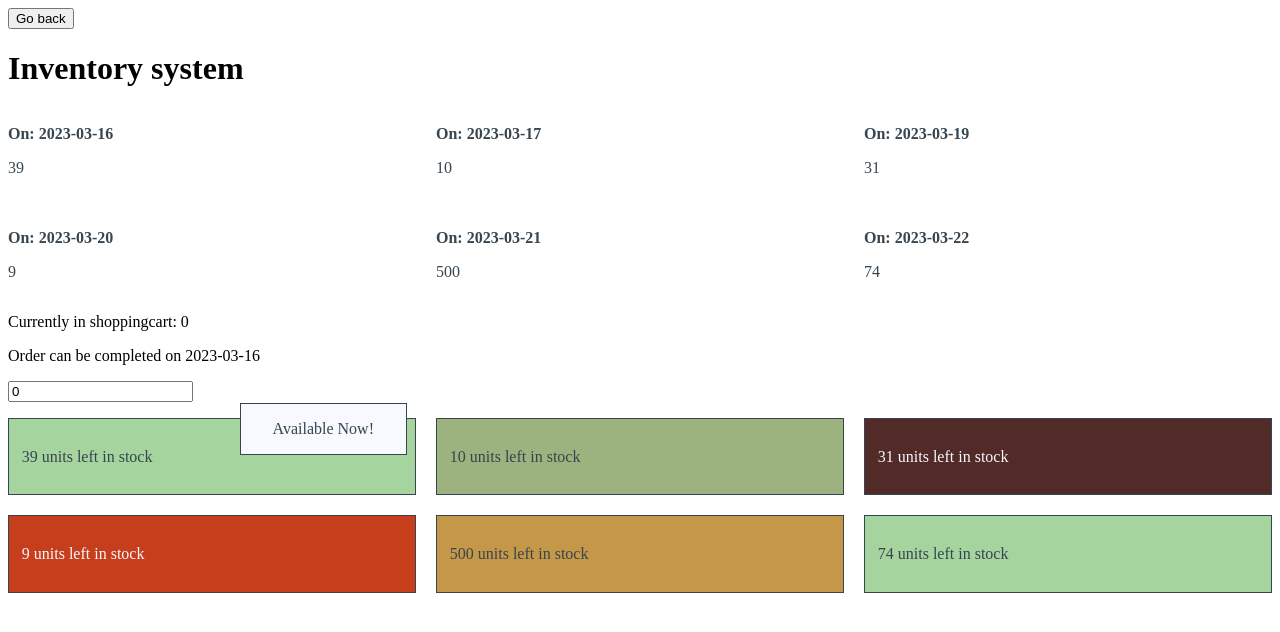
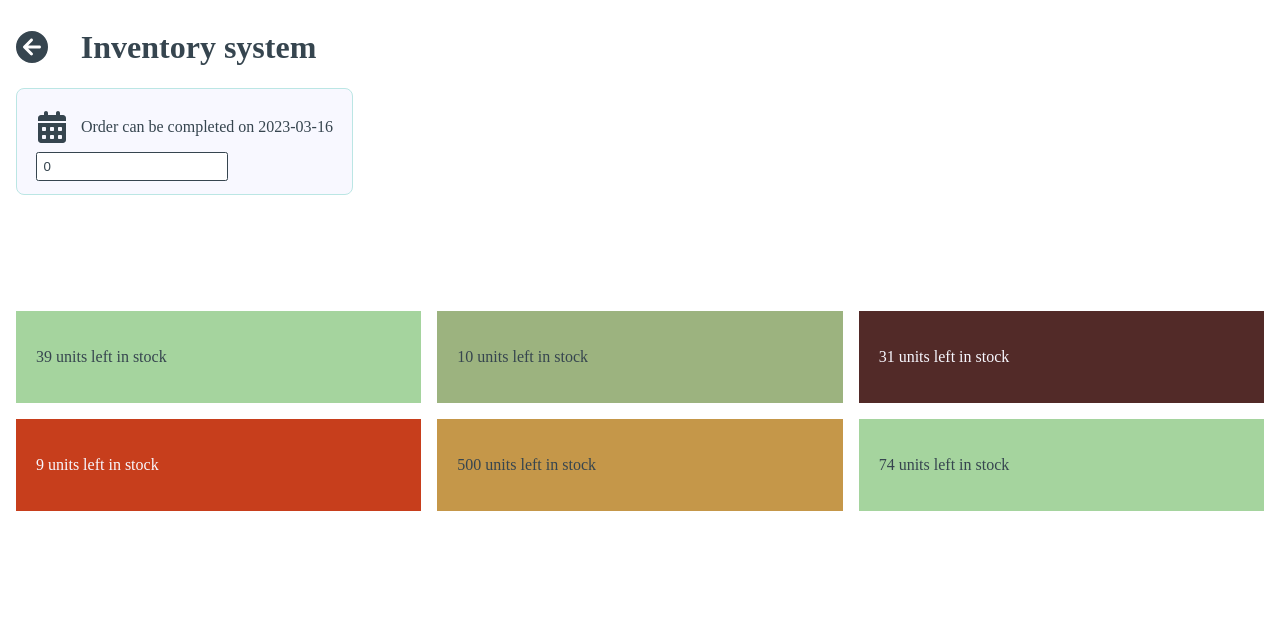
Before and after one commit to Artyssee/distribution-component-retake, a Vue app: page /product/0 in a window 1280 px wide. Shown: the top 632 px of the page. Built offline with nearby package versions, Linux system fonts and the light colour scheme.

Commit message:
Added some styling to the project

```diff
--- a/package.json
+++ b/package.json
@@ -16,12 +16,18 @@
     "format": "prettier --write src/"
   },
   "dependencies": {
+    "@fortawesome/fontawesome-svg-core": "^6.3.0",
+    "@fortawesome/free-brands-svg-icons": "^6.3.0",
+    "@fortawesome/free-regular-svg-icons": "^6.3.0",
+    "@fortawesome/free-solid-svg-icons": "^6.3.0",
+    "@fortawesome/vue-fontawesome": "^3.0.3",
     "normalize.css": "^8.0.1",
     "pinia": "^2.0.32",
     "vue": "^3.2.47",
     "vue-router": "^4.1.6"
   },
   "devDependencies": {
+    "@faker-js/faker": "^7.6.0",
     "@rushstack/eslint-patch": "^1.2.0",
     "@types/node": "^18.14.2",
     "@vitejs/plugin-vue": "^4.0.0",
--- a/src/App.vue
+++ b/src/App.vue
@@ -6,4 +6,4 @@ import { RouterView } from 'vue-router'
   <RouterView />
 </template>
 
-<style scoped></style>
+<style scoped lang="scss"></style>
--- a/src/assets/styles/colors.scss
+++ b/src/assets/styles/colors.scss
@@ -1,2 +1,9 @@
+// Primary colors
 $primary-white: #f8f8ff; // Ghost white
 $primary-black: #36454f; // Characoal
+
+/* SCSS RGB */
+$indigo-dye: rgba(8, 75, 131, 1);
+$brown-sugar: rgba(190, 110, 70, 1);
+$mint-green: rgba(187, 230, 228, 1);
+$antiflash-white: rgba(240, 246, 246, 1);
--- a/src/components/atoms/InventoryView.vue
+++ b/src/components/atoms/InventoryView.vue
@@ -1,5 +1,7 @@
 <script setup lang="ts">
 import type { ISegment } from '@/scripts/interfaces'
+import { faCalendarAlt } from '@fortawesome/free-solid-svg-icons'
+import type { FontAwesomeIcon } from '@fortawesome/vue-fontawesome'
 
 export interface Props {
   segment: ISegment
@@ -10,24 +12,41 @@ const props = defineProps<Props>()
 
 <template>
   <Transition name="fade">
-    <li v-if="props.segment.quantity > 0" class="inventorySatusList__item">
-      <p>
-        <strong>On: {{ props.segment.date }}</strong>
-      </p>
-      <p>{{ props.segment.quantity >= 0 ? props.segment.quantity : 0 }}</p>
+    <li v-if="props.segment.quantity > 0" class="inventoryStatusListItem">
+      <div class="inventoryStatusDateContainer">
+        <font-awesome-icon class="inventorySystemButton__icon" :icon="faCalendarAlt" />
+        <p class="inventoryStatusDateContainer__text">
+          <strong>On {{ props.segment.date }}</strong>
+        </p>
+      </div>
+
+      <p>Products in stock: {{ props.segment.quantity >= 0 ? props.segment.quantity : 0 }}</p>
     </li>
   </Transition>
 </template>
 
 <style lang="scss" scoped>
-// Vue transition for fading out segments
-.fade-enter-active,
-.fade-leave-active {
-  transition: opacity 0.5s ease-in-out;
+.inventoryStatusListItem {
+  background-color: $secondary-white;
+  border-radius: 8px;
+  border: 1px solid $mint-green;
+  padding: 1.2rem;
+
+  &:hover {
+    border-color: $primary-black;
+  }
 }
 
-.fade-enter-from,
-.fade-leave-to {
-  opacity: 0;
+.inventoryStatusDateContainer {
+  display: flex;
+  flex-direction: row;
+  align-items: center;
+  justify-content: flex-start;
+
+  &__text {
+    margin-top: 0;
+    margin-bottom: -4px;
+    padding-left: 0.8rem;
+  }
 }
 </style>
--- a/src/components/atoms/SegmentView.vue
+++ b/src/components/atoms/SegmentView.vue
@@ -1,5 +1,7 @@
 <script setup lang="ts">
 import type { ISegment } from '@/scripts/interfaces'
+import { faCalendarAlt } from '@fortawesome/free-solid-svg-icons'
+import type { FontAwesomeIcon } from '@fortawesome/vue-fontawesome'
 import { ref } from 'vue'
 
 export interface Props {
@@ -20,20 +22,26 @@ const setShowModal = () => {
 
 <template>
   <Transition name="fade">
-    <li v-if="props.segment.quantity > 0" class="segment" :class="`segment--${props.segmentColor}`">
-      <Transition name="fade">
     <div v-if="props.index != 0 && showModal" class="segmentPopup">
+      <font-awesome-icon class="segmentPopup__icon" :icon="faCalendarAlt" />
       <p>Available on: {{ props.segment.date }}</p>
     </div>
   </Transition>
   <Transition name="fade">
-        <div class="segmentPopup" v-if="props.index === 0">
+    <div v-if="props.index === 0 && showModal" class="segmentPopup">
+      <font-awesome-icon class="segmentPopup__icon" :icon="faCalendarAlt" />
       <p>Available Now!</p>
     </div>
   </Transition>
-      <p v-on:mouseover="setShowModal" v-on:mouseleave="setShowModal" class="segment__body">
-        {{ props.segment.quantity }} units left in stock
-      </p>
+  <Transition name="fade">
+    <li
+      v-if="props.segment.quantity > 0"
+      class="segment"
+      v-on:mouseover="setShowModal"
+      v-on:mouseleave="setShowModal"
+      :class="`segment--${props.segmentColor}`"
+    >
+      <p class="segment__body">{{ props.segment.quantity }} units left in stock</p>
     </li>
   </Transition>
 </template>
@@ -48,14 +56,22 @@ $senary-segment: #c59749;
 
 .segment {
   list-style: none;
-  padding: 0.8rem;
-  border: 1px solid $primary-black;
+  display: flex;
+  align-items: center;
+  justify-content: flex-start;
   position: relative;
   transition: 0.25s ease-in;
   pointer-events: all;
 
   &__body {
+    display: flex;
+    align-items: center;
     color: $primary-black;
+    width: 100%;
+    min-height: 60px;
+    height: 100%;
+    margin-left: 20px;
+    padding: 0;
   }
 
   &--primary {
@@ -95,35 +111,30 @@ $senary-segment: #c59749;
 }
 
 .segmentPopup {
+  min-width: 200px;
   position: absolute;
-  display: none;
+  display: flex;
   align-items: center;
   height: auto;
   background-color: $primary-white;
-  border: 1px solid $primary-black;
+  border: 1px solid $mint-green;
+  border-radius: 8px;
   padding: 1.2rem;
   z-index: 1;
-  top: -16px;
-  right: 8px;
-  padding: 0 2rem;
+  top: -104px;
+  margin-right: 2rem;
+
+  &__icon {
+    width: 2rem;
+    height: 2rem;
+    padding-left: 0;
+    margin-left: 0;
+    padding-right: 0.8rem;
+  }
 
   &__text {
     color: $primary-black;
-  }
-
-  @include breakpoint('md') {
-    display: flex;
+    width: 100%;
   }
 }
-
-// Vue transition for fading out segments
-.fade-enter-active,
-.fade-leave-active {
-  transition: opacity 0.5s ease-in-out;
-}
-
-.fade-enter-from,
-.fade-leave-to {
-  opacity: 0;
-}
 </style>
--- a/src/components/molecules/InventoryRow.vue
+++ b/src/components/molecules/InventoryRow.vue
@@ -30,6 +30,7 @@ const props = defineProps<Props>()
 
   @include breakpoint('lg') {
     grid-template-columns: repeat(3, 1fr);
+    grid-template-rows: 1fr 1fr;
   }
 }
 </style>
--- a/src/components/molecules/SegmentRow.vue
+++ b/src/components/molecules/SegmentRow.vue
@@ -59,6 +59,9 @@ onMounted(() => {
 </script>
 
 <template>
+  <div class="segmentPopupContainer">
+    <!-- TODO: Make this work with props -->
+  </div>
   <ul class="segmentsList">
     <SegmentView
       v-for="(segment, index) in props.segments"
@@ -72,12 +75,17 @@ onMounted(() => {
 </template>
 
 <style lang="scss" scoped>
+.segmentPopupContainer {
+  min-height: 100px;
+}
+
 .segmentsList {
   display: grid;
   grid-template-columns: 1fr;
   grid-template-rows: 1fr;
-  gap: 20px;
+  gap: 16px;
   padding: 0;
+  position: relative;
 
   @include breakpoint('md') {
     grid-template-columns: 1fr 1fr;
--- a/src/components/organisms/InventorySystem.vue
+++ b/src/components/organisms/InventorySystem.vue
@@ -6,8 +6,14 @@ export interface Props {
 
 import router from '@/router'
 import type { IProduct, ISegment } from '@/scripts/interfaces'
+import {
+  faCalendarAlt,
+  faCircleArrowLeft,
+  faShoppingBasket
+} from '@fortawesome/free-solid-svg-icons'
+import type { FontAwesomeIcon } from '@fortawesome/vue-fontawesome'
 import { ref, type Ref } from 'vue'
-import InventoryRow from '../molecules/InventoryRow.vue'
+// import InventoryRow from '../molecules/InventoryRow.vue'
 import SegmentRow from '../molecules/SegmentRow.vue'
 
 const inShoppingCart = ref(0)
@@ -104,18 +110,141 @@ const setRelevantInput = (e: Event) => {
 </script>
 
 <template>
-  <button type="button" @click="returnToOverview">Go back</button>
-  <h1>Inventory system</h1>
-  <InventoryRow :segments="currentProduct.segments" />
-  <p>Currently in shoppingcart: {{ inShoppingCart }}</p>
-  <p>Order can be completed on {{ activeSegment.date }}</p>
-  <input type="number" min="0" :value="inShoppingCart" @input="(e: Event) => setRelevantInput(e)" />
-  <SegmentRow
-    v-if="hasRemainingSegments"
-    :inShoppingCart="inShoppingCart"
-    :segments="currentProduct.segments"
-  />
-  <p v-else>We don't have anything in stock anymore</p>
+  <div class="inventorySystem">
+    <div class="inventorySystemHeader">
+      <button class="inventorySystemButton" type="button" @click="returnToOverview">
+        <font-awesome-icon class="inventorySystemButton__icon" :icon="faCircleArrowLeft" />
+      </button>
+      <h1 class="inventorySystemHeader__heading">Inventory system</h1>
+    </div>
+    <!-- <InventoryRow :segments="currentProduct.segments" /> -->
+    <div class="inventoryInput">
+      <div class="inventoryInputContainer">
+        <div class="InventoryInputContainerHeading">
+          <font-awesome-icon class="inventorySystemButton__icon" :icon="faCalendarAlt" />
+          <p class="inventorySystem__text">Order can be completed on {{ activeSegment.date }}</p>
+        </div>
+        <div class="">
+          <input
+            class="inventorySystem__input"
+            type="number"
+            min="0"
+            :value="inShoppingCart"
+            @input="(e: Event) => setRelevantInput(e)"
+          />
+        </div>
+      </div>
+      <Transition name="fade">
+        <div v-if="inShoppingCart > 0" class="inventoryContainer">
+          <font-awesome-icon class="inventorySystemButton__icon" :icon="faShoppingBasket" />
+          <p class="inventoryInput__inShoppingCart">
+            Currently in shoppingcart: {{ inShoppingCart }}
+          </p>
+        </div>
+      </Transition>
+    </div>
+    <SegmentRow
+      v-if="hasRemainingSegments"
+      :inShoppingCart="inShoppingCart"
+      :segments="currentProduct.segments"
+    />
+    <p class="inventorySystem__text inventorySystem__text--large" v-else>
+      We don't have anything in stock anymore
+    </p>
+  </div>
 </template>
 
-<style lang="scss" scoped></style>
+<style lang="scss" scoped>
+.inventorySystem {
+  display: flex;
+  flex-direction: column;
+  color: $primary-black;
+  margin: 0 8px;
+
+  &__input {
+    color: $primary-black;
+    border: 1px solid $primary-black;
+    border-radius: 2.4px;
+    padding: 0.4rem;
+    outline: none;
+
+    // Code for hiding number increment for number input fields
+    &::-webkit-outer-spin-button,
+    &::-webkit-inner-spin-button {
+      /* display: none; <- Crashes Chrome on hover */
+      -webkit-appearance: none;
+      margin: 0; /* <-- Apparently some margin are still there even though it's hidden */
+    }
+
+    &[type='number'] {
+      appearance: textfield;
+      -moz-appearance: textfield; /* Firefox */
+    }
+  }
+}
+
+.inventorySystemHeader {
+  display: flex;
+  flex-direction: row;
+  flex-wrap: wrap;
+  justify-content: flex-start;
+  align-items: center;
+}
+
+.inventorySystemButton {
+  color: $primary-black;
+  background-color: transparent;
+  outline: none;
+  border: none;
+  margin-right: 20px;
+  padding: 0;
+
+  &:hover {
+    cursor: pointer;
+    color: $indigo-dye;
+    scale: 1.2;
+    transition: 0.25s ease-in-out;
+  }
+
+  &__icon {
+    width: 2rem;
+    height: 2rem;
+    padding-left: 0;
+    margin-left: 0;
+    padding-right: 0.8rem;
+  }
+}
+
+.inventoryContainer {
+  color: $primary-black;
+  display: flex;
+  flex-direction: row;
+  align-items: center;
+  background-color: $primary-white;
+  border: 1px solid $mint-green;
+  padding: 0.8rem 1.2rem;
+  border-radius: 8px;
+  margin-top: 0.8rem;
+}
+.inventoryInput {
+  display: flex;
+  flex-direction: row;
+  flex-wrap: wrap;
+  justify-content: flex-start;
+}
+
+.inventoryInputContainer {
+  background-color: $primary-white;
+  padding: 0.8rem 1.2rem;
+  border: 1px solid $mint-green;
+  border-radius: 8px;
+
+  @include breakpoint('md') {
+    margin-right: 1.2rem;
+  }
+}
+.InventoryInputContainerHeading {
+  display: flex;
+  align-items: center;
+}
+</style>
--- a/src/main.ts
+++ b/src/main.ts
@@ -3,9 +3,10 @@ import { createPinia } from 'pinia'
 
 import App from './App.vue'
 import router from './router'
+import { FontAwesomeIcon } from '@fortawesome/vue-fontawesome'
 
 const app = createApp(App)
-
+app.component('font-awesome-icon', FontAwesomeIcon)
 app.use(createPinia())
 app.use(router)
 
--- a/src/stores/product.ts
+++ b/src/stores/product.ts
@@ -6,9 +6,7 @@ export const useProductStore = defineStore('productStore', () => {
   const importedProductData = productData
   const products = ref(importedProductData)
 
-  function restockProducts() {
-    products.value = productData
-  }
+  // TODO: Fix error json input or move actions for the products here
 
-  return { products, restockProducts }
+  return { products }
 })
```
Also changed, not shown: src/assets/styles/main.scss (+11 -4 lines), src/views/HomeView.vue (+22 -2 lines), 1 other file (tests, documents, lock files or other folders). Lines whose indentation alone changed are shown as unchanged.
